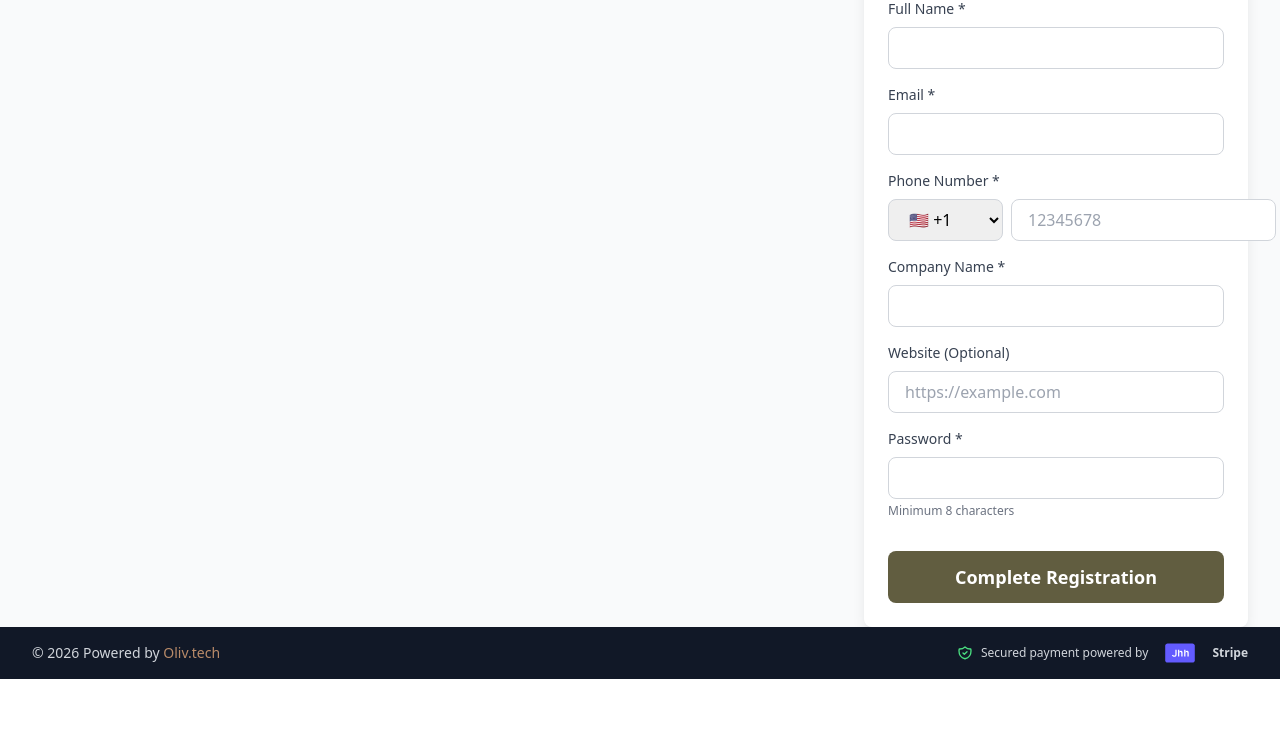
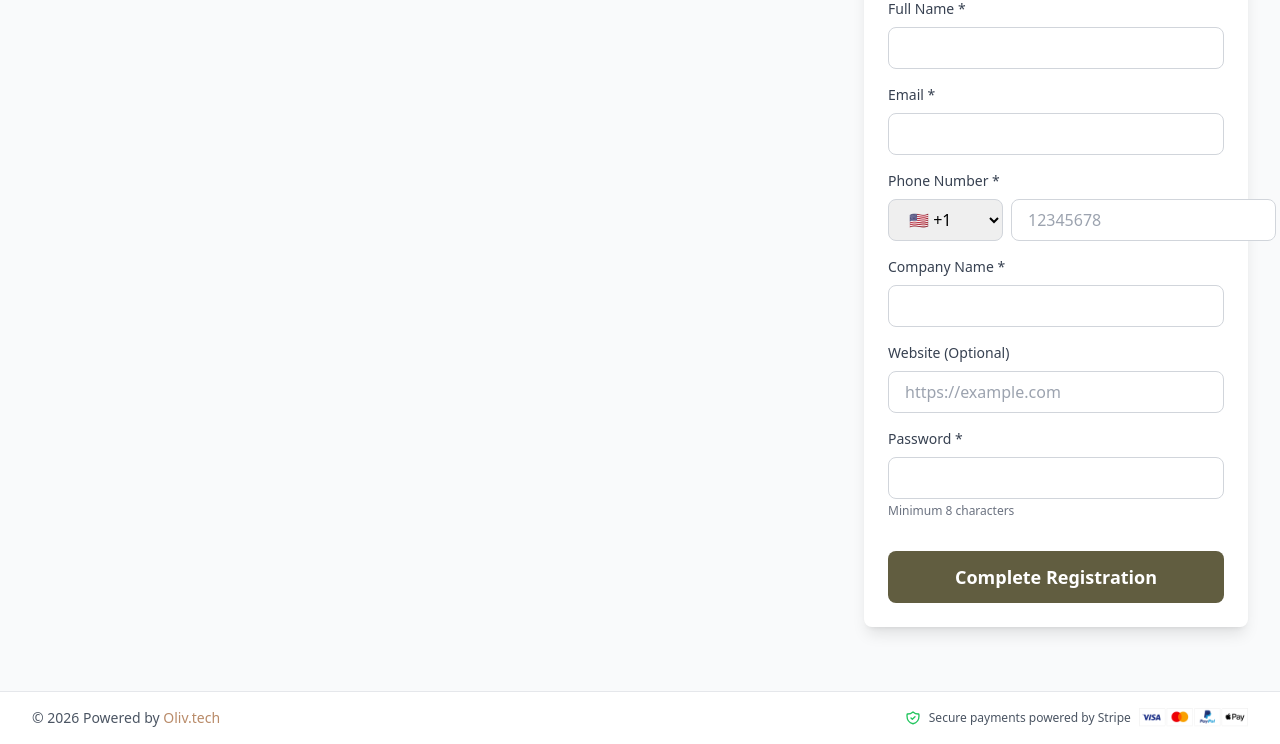
Before and after one commit to aliHabib123/oliv, a Laravel app: page /subscriptions in a window 1280 px wide. Shown: the part 445-1189 px from the top of the page. Before the commit the page ends 1124 px from the top, so only its background shows below. Run offline with Laravel 12, Linux system fonts and the light colour scheme; data that the repository does not hold is empty; some libraries are stand-ins or nearby versions.

Commit message:
update subscription page footer styling from dark theme to light theme with white background, gray-800 text, light gray border, increased top margin from auto to mt-16, adjust copyright and payment security text colors to gray-600, change security icon from green-400 to green-500, simplify Stripe branding by replacing inline SVG logo with external stripe.png image asset and condensing payment security text to single line

```diff
--- a/resources/views/subscriptions/index.blade.php
+++ b/resources/views/subscriptions/index.blade.php
@@ -235,22 +235,18 @@
         </div>
     </div>
 
-    <footer class="bg-gray-900 text-white py-4 mt-auto" style="width: 100vw; position: relative; left: 50%; right: 50%; margin-left: -50vw; margin-right: -50vw;">
+    <footer class="bg-white text-gray-800 py-4 mt-16" style="width: 100vw; position: relative; left: 50%; right: 50%; margin-left: -50vw; margin-right: -50vw; border-top: 1px solid #e5e7eb;">
         <div class="max-w-7xl mx-auto px-4 sm:px-6 lg:px-8">
             <div class="flex flex-col md:flex-row justify-between items-center space-y-2 md:space-y-0 text-sm">
                 <div class="text-center md:text-left">
-                    <p class="text-gray-300">&copy; {{ date('Y') }} Powered by <a href="https://oliv.tech" target="_blank" class="transition" style="color: #B98B69;" onmouseover="this.style.color='#D3D2BC'" onmouseout="this.style.color='#B98B69'">Oliv.tech</a></p>
+                    <p class="text-gray-600">&copy; {{ date('Y') }} Powered by <a href="https://oliv.tech" target="_blank" class="transition" style="color: #B98B69;" onmouseover="this.style.color='#D3D2BC'" onmouseout="this.style.color='#B98B69'">Oliv.tech</a></p>
                 </div>
-                <div class="flex items-center space-x-2 text-gray-300">
-                    <svg class="h-4 w-4 text-green-400" fill="none" stroke="currentColor" viewBox="0 0 24 24">
+                <div class="flex items-center space-x-2 text-gray-600">
+                    <svg class="h-4 w-4 text-green-500" fill="none" stroke="currentColor" viewBox="0 0 24 24">
                         <path stroke-linecap="round" stroke-linejoin="round" stroke-width="2" d="M9 12l2 2 4-4m5.618-4.016A11.955 11.955 0 0112 2.944a11.955 11.955 0 01-8.618 3.04A12.02 12.02 0 003 9c0 5.591 3.824 10.29 9 11.622 5.176-1.332 9-6.03 9-11.622 0-1.042-.133-2.052-.382-3.016z"></path>
                     </svg>
-                    <span class="text-xs">Secured payment powered by</span>
-                    <svg class="h-5 w-auto" viewBox="0 0 60 25" fill="none" xmlns="http://www.w3.org/2000/svg">
-                        <path d="M11.5 3.5C11.5 1.85 12.85 0.5 14.5 0.5H45.5C47.15 0.5 48.5 1.85 48.5 3.5V21.5C48.5 23.15 47.15 24.5 45.5 24.5H14.5C12.85 24.5 11.5 23.15 11.5 21.5V3.5Z" fill="#635BFF"/>
-                        <path d="M22.8 17.2C21.4 17.2 20.3 16.5 19.9 15.3L21.4 14.6C21.6 15.3 22.2 15.8 22.9 15.8C23.7 15.8 24.2 15.3 24.2 14.3V8.5H25.8V14.3C25.8 16.2 24.7 17.2 22.8 17.2ZM27.5 17V8.5H29.1V11.1H29.2C29.5 10.3 30.2 9.8 31.1 9.8C32.3 9.8 33.2 10.6 33.2 12V17H31.6V12.4C31.6 11.6 31.1 11.2 30.4 11.2C29.6 11.2 29.1 11.7 29.1 12.6V17H27.5ZM35.2 17V8.5H36.8V11.1H36.9C37.2 10.3 37.9 9.8 38.8 9.8C40 9.8 40.9 10.6 40.9 12V17H39.3V12.4C39.3 11.6 38.8 11.2 38.1 11.2C37.3 11.2 36.8 11.7 36.8 12.6V17H35.2Z" fill="white"/>
-                    </svg>
-                    <span class="font-semibold text-xs">Stripe</span>
+                    <span class="text-xs">Secure payments powered by Stripe</span>
+                    <img src="{{ asset('img/stripe.png') }}" alt="Stripe" class="h-5 w-auto">
                 </div>
             </div>
         </div>
```
Also changed, not shown: public/img/stripe.png (added).
